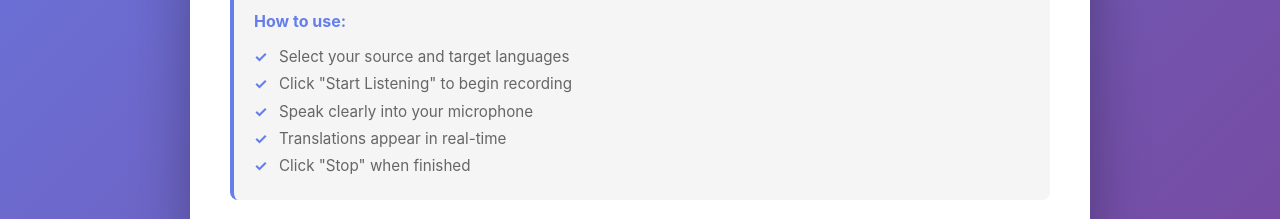
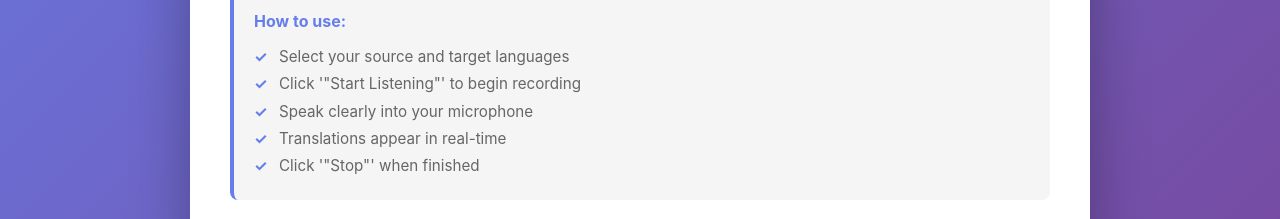
Before and after one commit to joeydavidson81-jpg/Kaizen-Training, a Next.js app: page / in a window 1280 px wide. Shown: the part 685-904 px from the top of the page. Built offline with nearby package versions, Linux system fonts and the light colour scheme.

Commit message:
Fix: Escape quotes in JSX and remove deprecated swcMinify

```diff
--- a/app/components/SpeechTranslator.js
+++ b/app/components/SpeechTranslator.js
@@ -203,10 +203,10 @@ export default function SpeechTranslator() {
         <h4>How to use:</h4>
         <ul>
           <li>Select your source and target languages</li>
-          <li>Click "Start Listening" to begin recording</li>
+          <li>Click '"Start Listening"' to begin recording</li>
           <li>Speak clearly into your microphone</li>
           <li>Translations appear in real-time</li>
-          <li>Click "Stop" when finished</li>
+          <li>Click '"Stop"' when finished</li>
         </ul>
       </div>
     </div>
--- a/next.config.js
+++ b/next.config.js
@@ -1,7 +1,6 @@
 /** @type {import('next').NextConfig} */
 const nextConfig = {
   reactStrictMode: true,
-  swcMinify: true,
 };
 
 module.exports = nextConfig;
```
